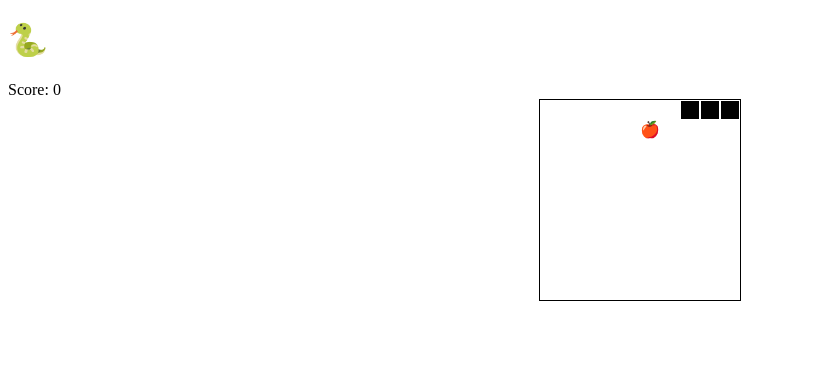
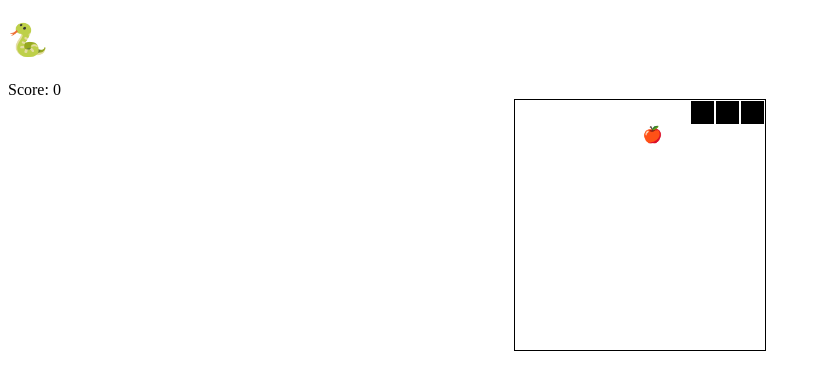
Before and after one commit to dingensundso/snek, a website with bundled scripts: page index.html in a window 1280 px wide. Shown: the whole page, without its empty margins (0-820 px from the left). Built offline with nearby package versions, Linux system fonts and the light colour scheme; files whose address does not match are found by name.

Commit message:
make grid size flexible

```diff
--- a/src/main.css
+++ b/src/main.css
@@ -1,10 +1,6 @@
-:root {
-	--grid-size: 200px;
-	--pixel-size: calc(var(--grid-size) / 10);
-}
 #grid {
-	width: var(--grid-size);
-	height: var(--grid-size);
+	max-width: 250px;
+	aspect-ratio: 1;
 	border: 1px solid black;
 	margin: 0 auto;
 	display: flex;
@@ -13,8 +9,8 @@
 }
 
 #grid div {
-	width: var(--pixel-size);
-	height: var(--pixel-size);
+	width: 10%;
+	aspect-ratio: 1;
 }
 
 .snake {
```
